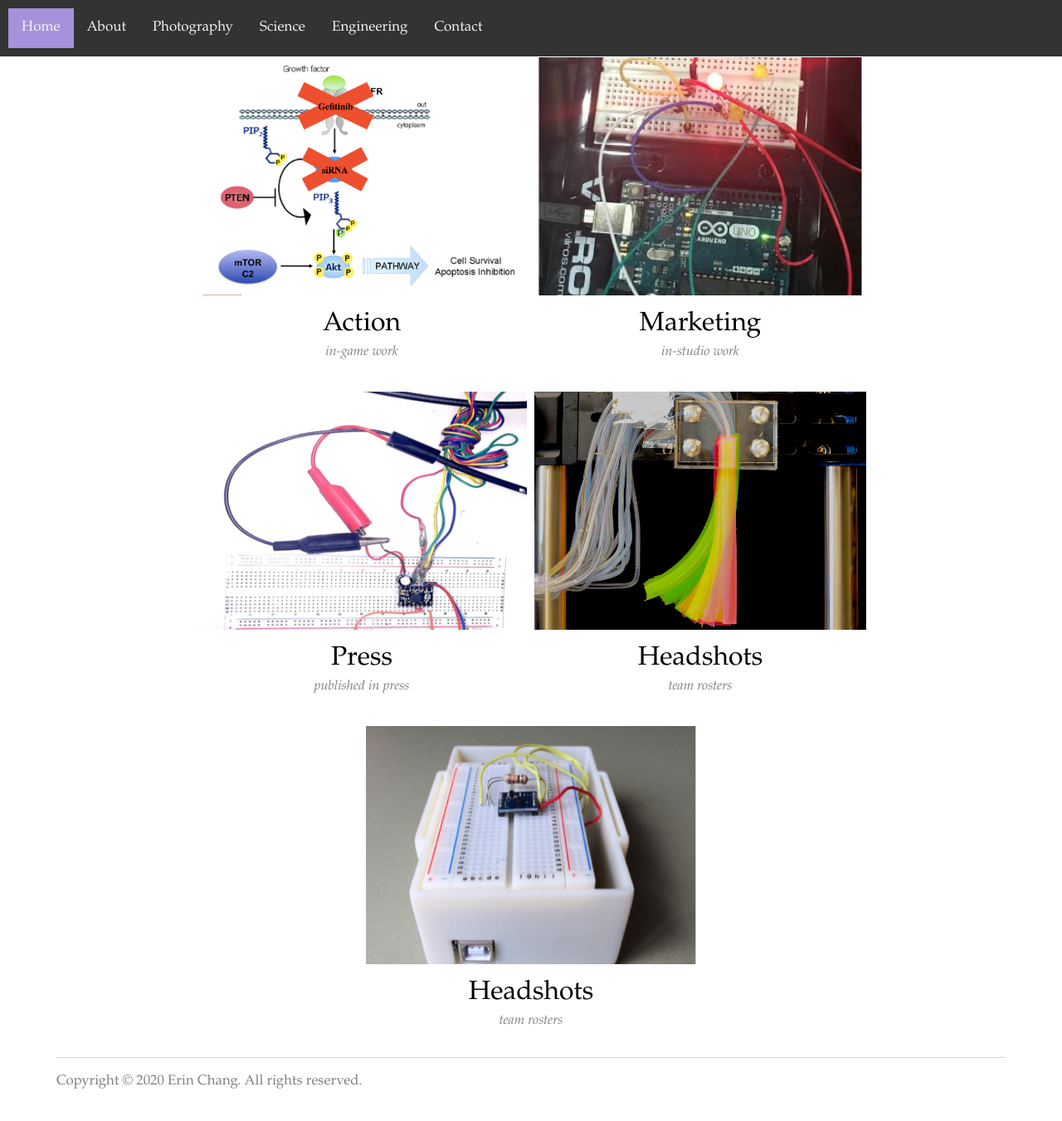
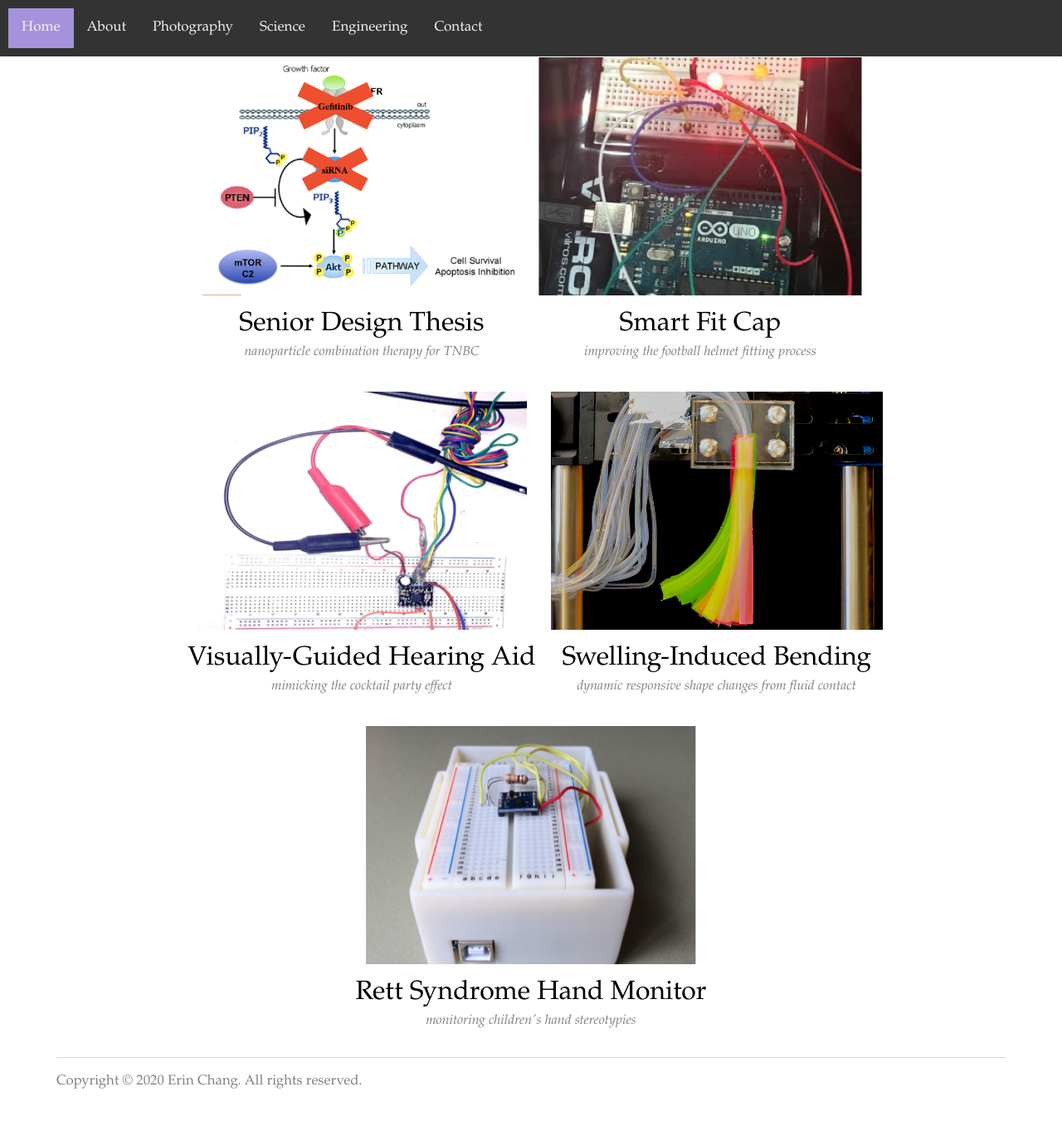
Before and after one commit to echang17/echang17.github.io, a Jekyll site: the page built from projects/index.html, in a window 1280 px wide and 1400 px high, scrolled down 130 px. Shown: the top 1351 px of the window at 83% size. Built offline with Jekyll 4.4.1, drawn with Linux system fonts in a browser that asks for light colours.

Commit message:
Update index.html

```diff
--- a/projects/index.html
+++ b/projects/index.html
@@ -26,9 +26,9 @@ title: Engineering and Design Projects
 	<a href="/sportsphoto/action"><img src="/projects/nanoparticles2.png" style="object-fit:cover;height:287px; width:400px" class="hover-shadow cursor"></a>
 	<div class="info-wrapper-title">
 		<a href="/sportsphoto/action">
-			<span>Action</span>
+			<span>Senior Design Thesis</span>
 		</a></div>
-	<div class="info-wrapper"><span>in-game work</span></div>
+	<div class="info-wrapper"><span>nanoparticle combination therapy for TNBC</span></div>
 </div>
 
   <!--Football Helmet-->
@@ -37,9 +37,9 @@ title: Engineering and Design Projects
 	<a href="/sportsphoto/marketing"><img src="/projects/smartfitcap1.png" style="object-fit:cover;height:287px; width:400px" class="hover-shadow cursor"></a>
 	<div class="info-wrapper-title">
 		<a href="/sportsphoto/marketing">
-			<span>Marketing</span>
+			<span>Smart Fit Cap</span>
 		</a></div>
-	<div class="info-wrapper"><span>in-studio work</span></div>
+	<div class="info-wrapper"><span>improving the football helmet fitting process</span></div>
 </div>
 
   <!--Hearing Aid-->
@@ -48,9 +48,9 @@ title: Engineering and Design Projects
 	<a href="/sportsphoto/inpress"><img src="/projects/hearingaid2.png" style="object-fit:cover;height:287px; width:400px" class="hover-shadow cursor"></a>
 	<div class="info-wrapper-title">
 		<a href="/sportsphoto/inpress">
-			<span>Press</span>
+			<span>Visually-Guided Hearing Aid</span>
 		</a></div>
-	<div class="info-wrapper"><span>published in press</span></div>
+	<div class="info-wrapper"><span>mimicking the cocktail party effect</span></div>
 </div>
 
   <!--Bending-->
@@ -59,9 +59,9 @@ title: Engineering and Design Projects
 	<a href="/sportsphoto/headshots"><img src="/projects/bending1.jpg" style="object-fit:cover;height:287px; width:400px" class="hover-shadow cursor"></a>
 	<div class="info-wrapper-title">
 		<a href="/sportsphoto/headshots">
-			<span>Headshots</span>
+			<span>Swelling-Induced Bending</span>
 		</a></div>
-	<div class="info-wrapper"><span>team rosters</span></div>
+	<div class="info-wrapper"><span>dynamic responsive shape changes from fluid contact</span></div>
 </div>
 
   <!--Hand Monitor-->
@@ -70,9 +70,9 @@ title: Engineering and Design Projects
         <a href="/sportsphoto/headshots"><img src="/projects/handmonitor1.png" style="object-fit:cover;height:287px; width:400px" class="hover-shadow cursor"></a>
 	<div class="info-wrapper-title">
 		<a href="/sportsphoto/headshots">
-			<span>Headshots</span>
+			<span>Rett Syndrome Hand Monitor</span>
 		</a></div>
-	<div class="info-wrapper"><span>team rosters</span></div>
+	<div class="info-wrapper"><span>monitoring children's hand stereotypies</span></div>
 </div>
 
 </div>
```
